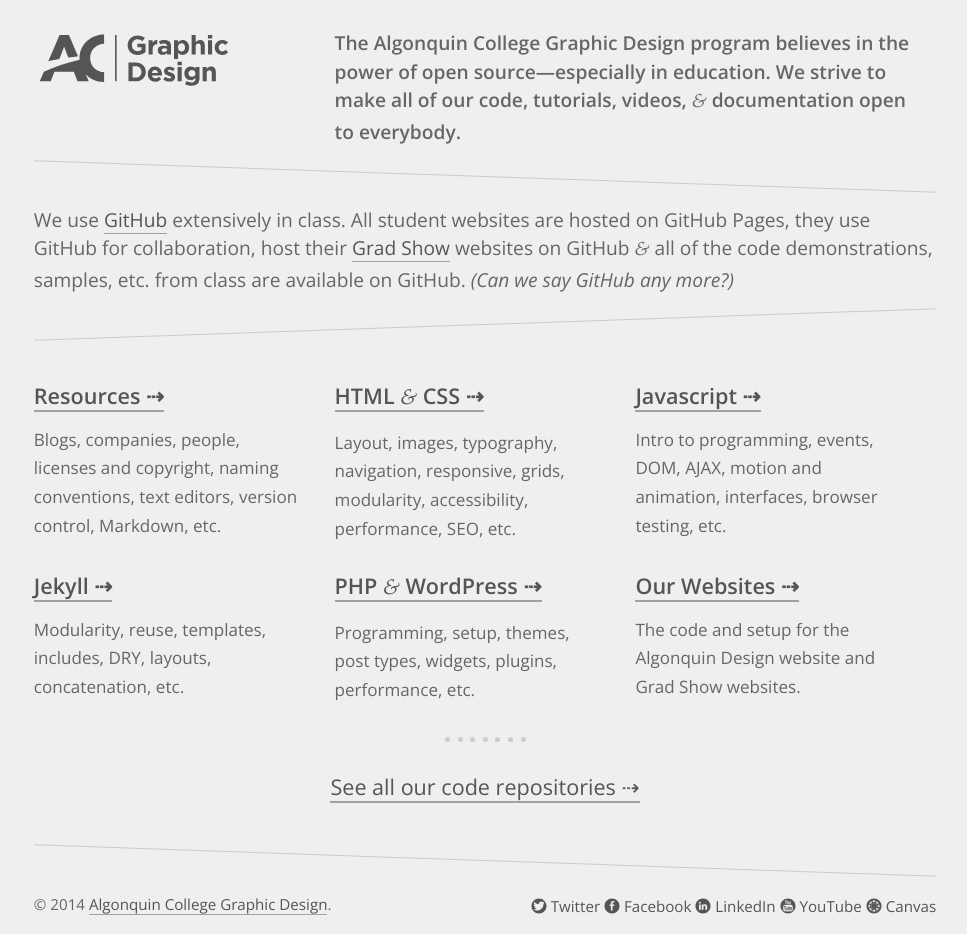
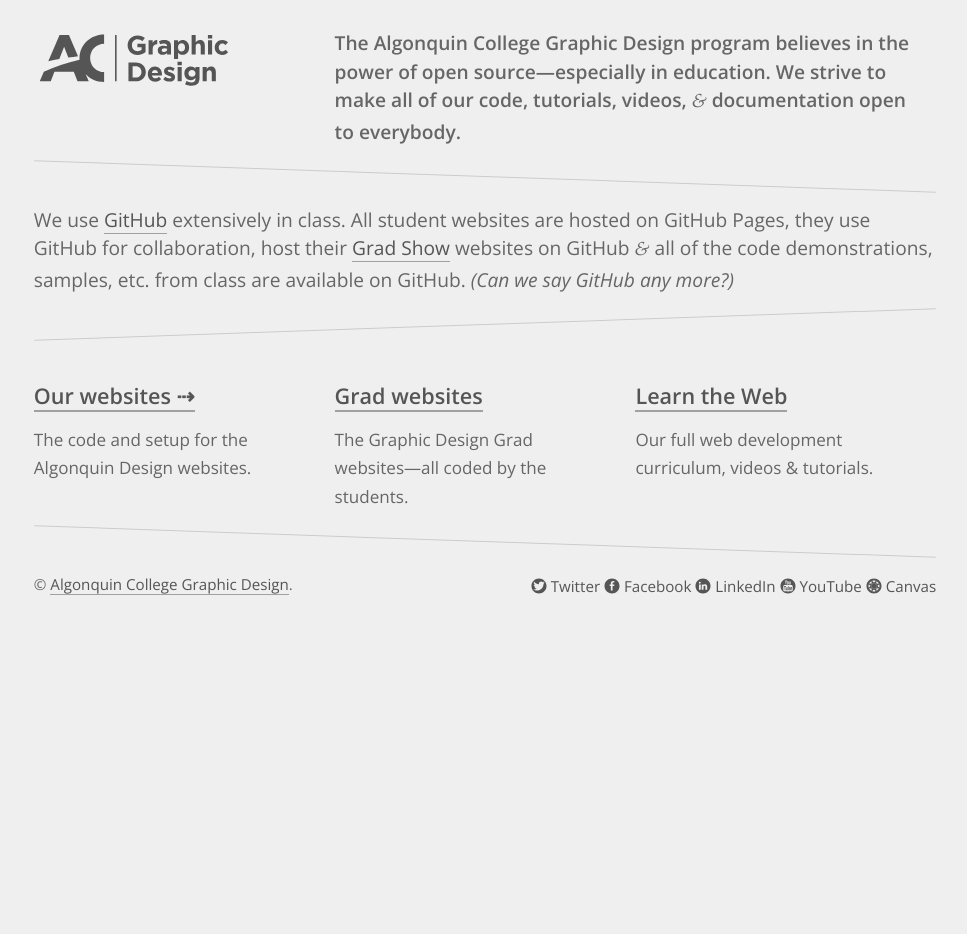
Before and after one commit to algonquindesign/algonquindesign.github.io, a website: page index.html in a window 1280 px wide. Shown: the whole page, without its empty margins (155-1122 px from the left). After the commit the page ends 800 px from the top, so only its background shows below. Drawn offline with nearby package versions, Linux system fonts and the light colour scheme.

Commit message:
Remove some outdated links and add some new ones.

```diff
--- a/index.html
+++ b/index.html
@@ -34,40 +34,24 @@
 
   <ul class="list-group grid pad-t">
     <li class="list-group__item unit unit-s-1 unit-m-1-2 unit-l-1-3">
-      <h2 class="mega push-1-2"><a href="https://github.com/algonquindesign/resources">Resources ⇢</a></h2>
-      <p class="milli section-desc">Blogs, companies, people, licenses and copyright, naming conventions, text editors, version control, Markdown,&nbsp;etc.</p>
+      <h2 class="mega push-1-2"><a href="https://github.com/algonquindesign">Our websites ⇢</a></h2>
+      <p class="milli section-desc">The code and setup for the Algonquin Design websites.</p>
     </li>
     <li class="list-group__item unit unit-s-1 unit-m-1-2 unit-l-1-3">
-      <h2 class="mega push-1-2"><a href="https://github.com/algonquindesign/html-css">HTML <span title="and">&amp;</span> CSS ⇢</a></h2>
-      <p class="milli section-desc">Layout, images, typography, navigation, responsive, grids, modularity, accessibility, performance, SEO,&nbsp;etc.</p>
+      <h2 class="mega push-1-2"><a href="https://github.com/algonquindesign-grads">Grad websites</a></h2>
+      <p class="milli section-desc">The Graphic Design Grad websites—all coded by the students.</p>
     </li>
     <li class="list-group__item unit unit-s-1 unit-m-1-2 unit-l-1-3">
-      <h2 class="mega push-1-2"><a href="https://github.com/algonquindesign/javascript">Javascript ⇢</a></h2>
-      <p class="milli section-desc">Intro to programming, events, DOM, AJAX, motion and animation, interfaces, browser testing,&nbsp;etc.</p>
-    </li>
-    <li class="list-group__item unit unit-s-1 unit-m-1-2 unit-l-1-3">
-      <h2 class="mega push-1-2"><a href="https://github.com/algonquindesign/jekyll">Jekyll ⇢</a></h2>
-      <p class="milli section-desc">Modularity, reuse, templates, includes, DRY, layouts, concatenation,&nbsp;etc.</p>
-    </li>
-    <li class="list-group__item unit unit-s-1 unit-m-1-2 unit-l-1-3">
-      <h2 class="mega push-1-2"><a href="https://github.com/algonquindesign/wordpress">PHP <span title="and">&amp;</span> WordPress ⇢</a></h2>
-      <p class="milli section-desc">Programming, setup, themes, post types, widgets, plugins, performance,&nbsp;etc.</p>
-    </li>
-    <li class="list-group__item unit unit-s-1 unit-m-1-2 unit-l-1-3">
-      <h2 class="mega push-1-2"><a href="https://github.com/algonquindesign/algonquindesign.ca">Our Websites ⇢</a></h2>
-      <p class="milli section-desc">The code and setup for the Algonquin Design website and Grad Show websites.</p>
+      <h2 class="mega push-1-2"><a href="https://github.com/acgd-learn-the-web">Learn the Web</a></h2>
+      <p class="milli section-desc">Our full web development curriculum, videos &amp; tutorials.</p>
     </li>
   </ul>
-
-  <hr class="dots push">
-
-  <p class="align-center push-2"><a class="mega" href="https://github.com/algonquindesign">See all our code repositories ⇢</a></p>
 </main>
 
 <hr class="slant">
 
 <footer role="contentinfo" class="micro grid">
-  <p class="copyright unit unit-s-1 unit-m-1 unit-l-1-2 push-1-2">© 2014 <a href="http://algonquindesign.ca" rel="external">Algonquin College Graphic Design</a>.</p>
+  <p class="copyright unit unit-s-1 unit-m-1 unit-l-1-2 push-1-2">© <a href="http://algonquindesign.ca" rel="external">Algonquin College Graphic Design</a>.</p>
   <ul class="list-group social unit unit-s-1 unit-m-1 unit-l-1-2 push-1-2">
     <li class="list-group__item-inline">
       <a class="icon-link" href="https://twitter.com/algonquindesign" rel="external">
```
